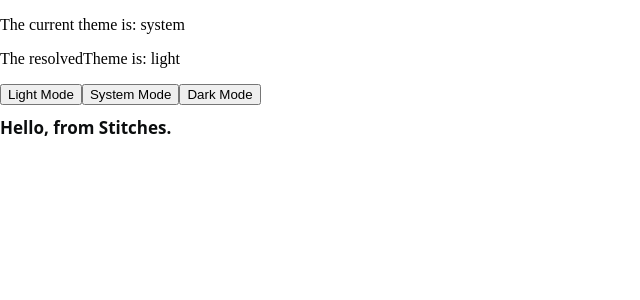
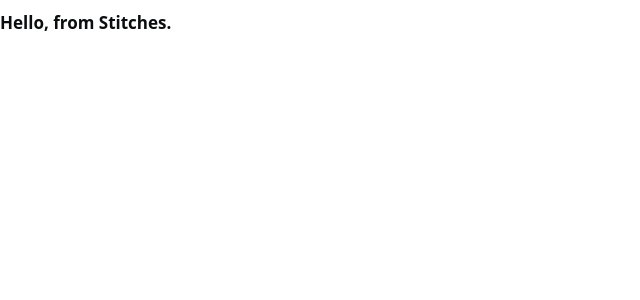
Before and after one commit to ewmapp/react-nextjs, a Next.js app: page / in a window 1280 px wide. Shown: the top 300 px of the page, without its empty margins (0-640 px from the left). Built offline with nearby package versions, Linux system fonts and the light colour scheme.

Commit message:
Test theme theme-switch 3

```diff
--- a/src/pages/_app.tsx
+++ b/src/pages/_app.tsx
@@ -1,7 +1,6 @@
 import type { AppProps } from 'next/app'
 import { ThemeProvider } from 'next-themes'
 import { darkTheme, globalCss } from '../../stitches.config'
-import { ThemeChanger } from '../components/theme-switch'
 
 const globalStyles = globalCss({
   html: {
@@ -23,7 +22,6 @@
       value={{ light: 'light', dark: darkTheme }}
       defaultTheme="system"
     >
-      <ThemeChanger />
       <Component {...pageProps} />
     </ThemeProvider>
   )
--- a/src/pages/index.tsx
+++ b/src/pages/index.tsx
@@ -1,5 +1,6 @@
 import type { NextPage } from 'next'
 import { styled } from '../../stitches.config'
+import { useState, useEffect } from 'react'
 
 const Text = styled('p', {
   fontFamily: '$system',
@@ -21,10 +22,19 @@
 })
 
 const Home: NextPage = () => {
+  const [mounted, setMounted] = useState(false)
+
+  // When mounted on client, now we can show the UI
+  useEffect(() => setMounted(true), [])
+
+  if (!mounted) return null
+
   return (
-    <Text as="h1" size="3">
-      Hello, from Stitches.
-    </Text>
+    <div>
+      <Text as="h1" size="3">
+        Hello, from Stitches.
+      </Text>
+    </div>
   )
 }
 
```
